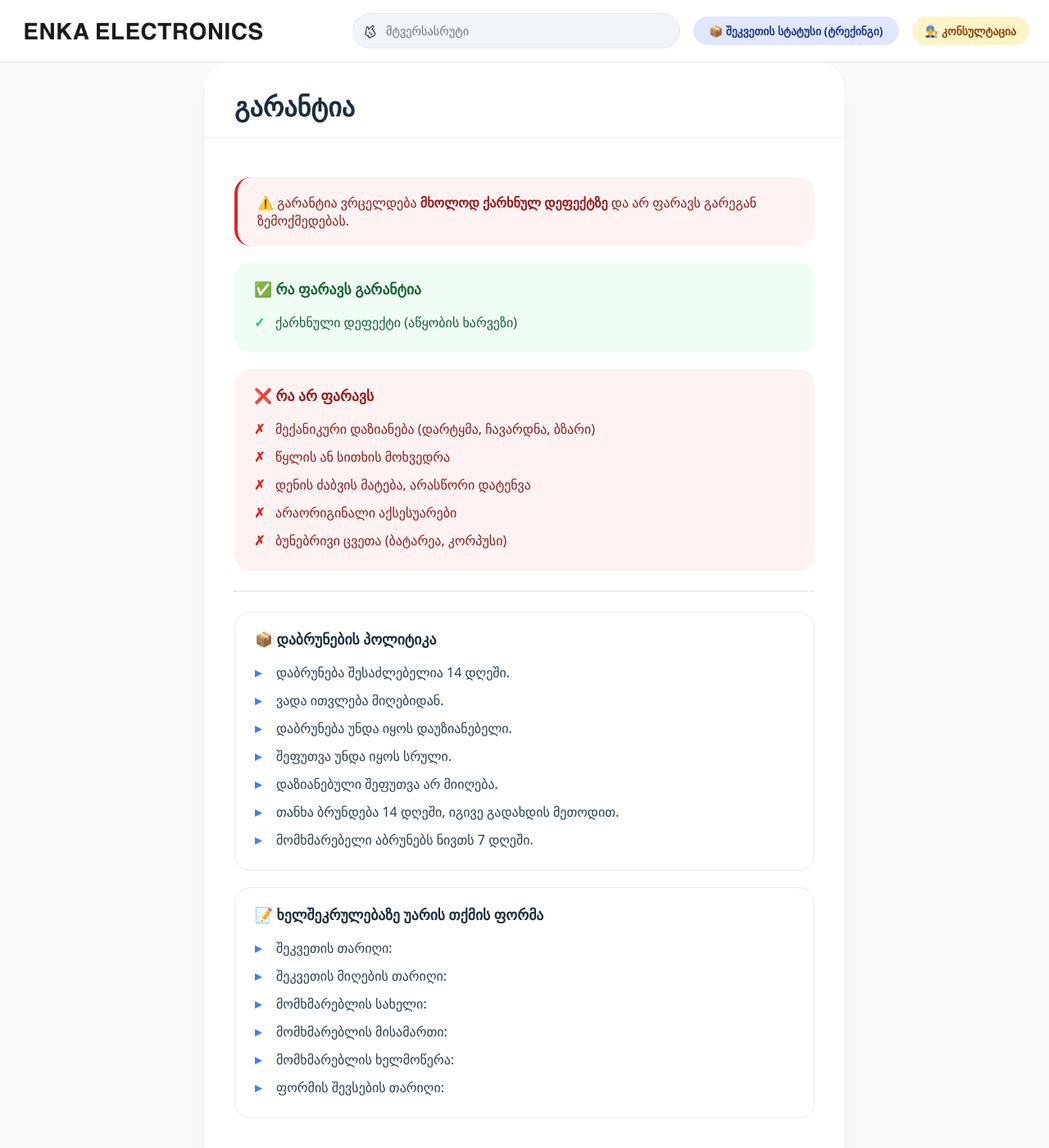
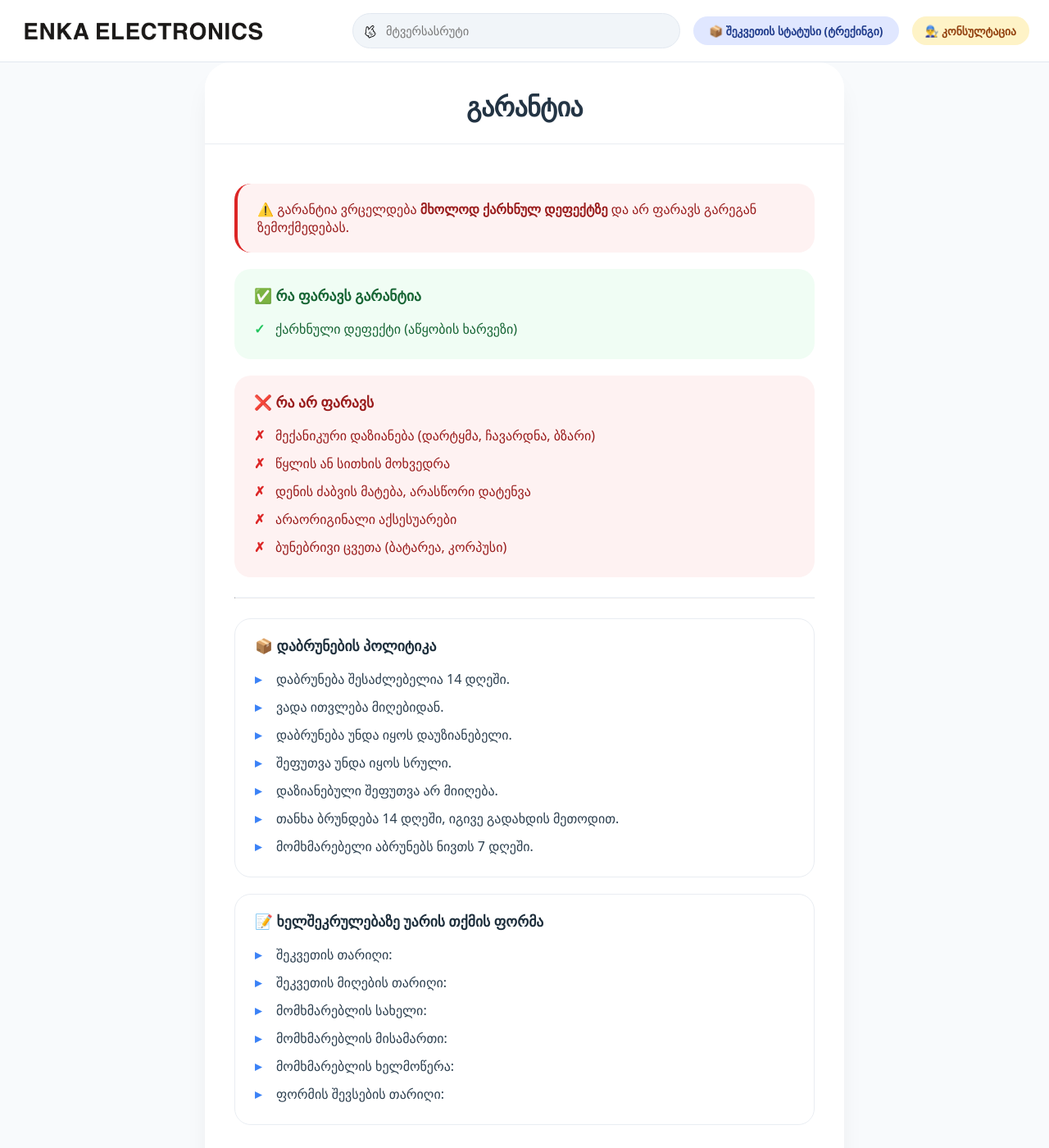
Before and after one commit to nikooganesiani/nikooganesiani.github.io, a Jekyll site: the page built from warranty.html, in a window 1280 px wide and 1400 px high. Shown: the whole window at 82% size. Built offline with Jekyll 4.4.1, drawn with Linux system fonts in a browser that asks for light colours.

Commit message:
Update warranty.html

```diff
--- a/warranty.html
+++ b/warranty.html
@@ -25,15 +25,18 @@ title: "გარანტია და დაბრუნება"
         background: white;
         padding: 32px 36px 16px 36px;
         border-bottom: 1px solid #e9edf2;
+        text-align: center;
     }
 
     .card-header h1 {
         font-size: 2rem;
         font-weight: 600;
+        letter-spacing: -0.02em;
         background: linear-gradient(135deg, #1a2a3a, #2c3e4e);
         background-clip: text;
         -webkit-background-clip: text;
         color: transparent;
+        margin-bottom: 8px;
     }
 
     .card-content {
```
